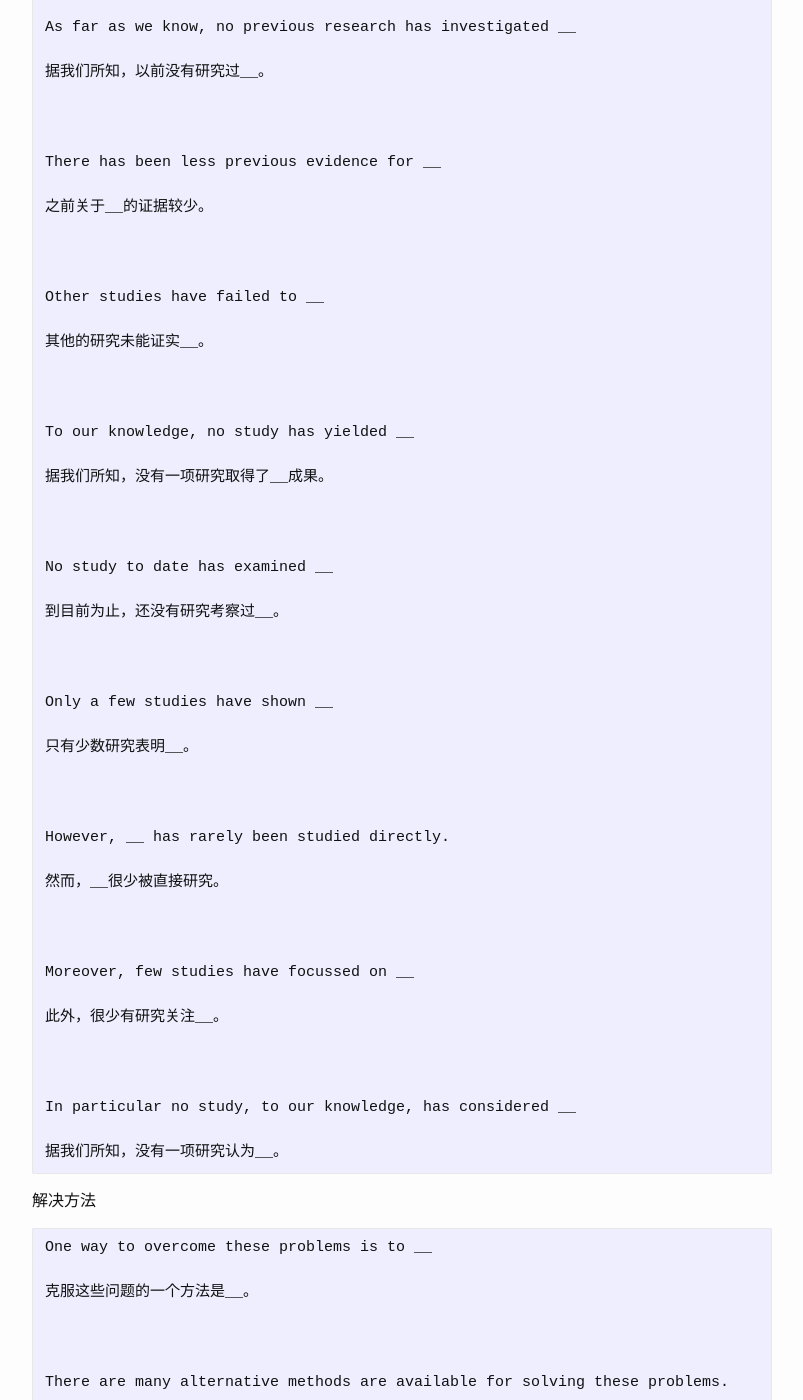
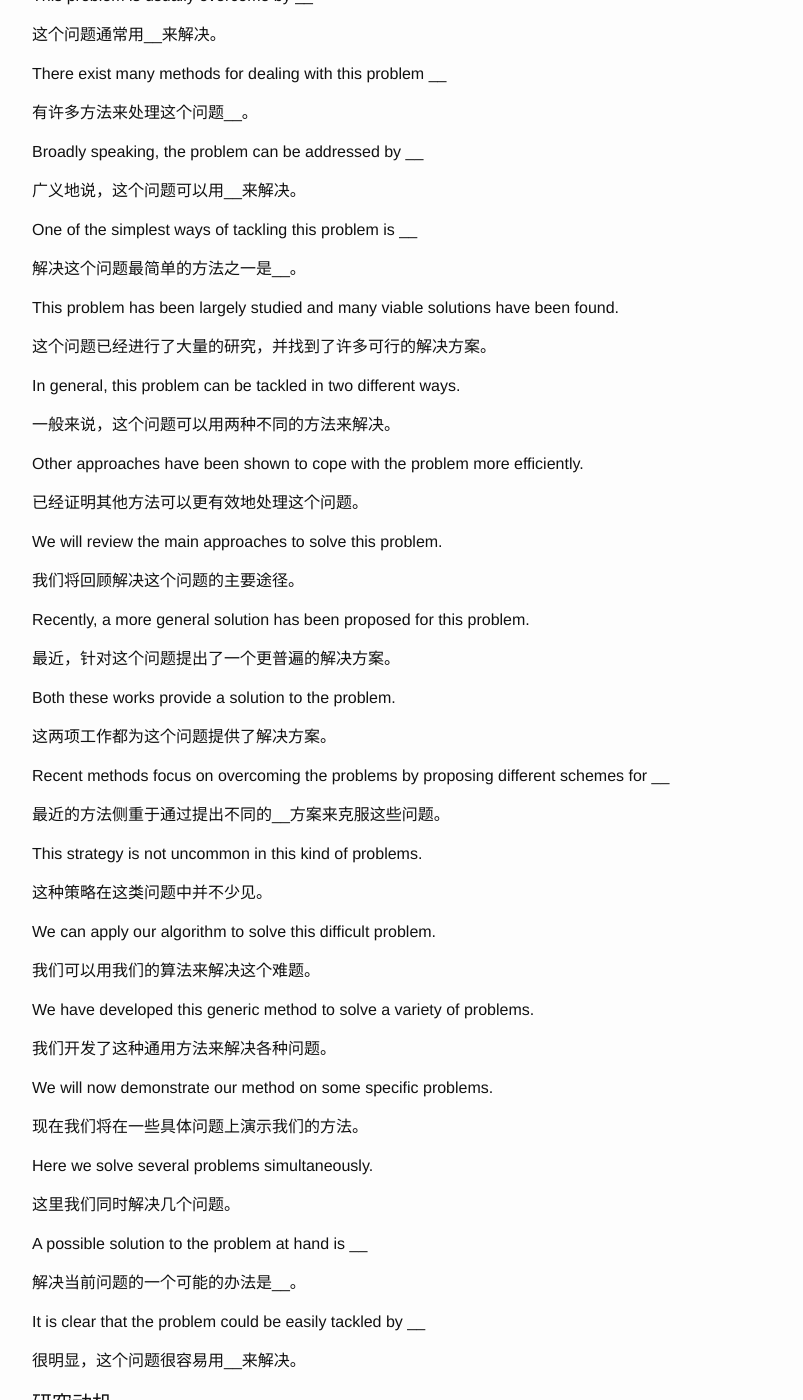
Before and after one commit to josephstalin117/josephstalin117.github.io, a Jekyll site: the page built from _posts/2022-9-1-academic-english.markdown, in a window 1280 px wide and 1400 px high, scrolled down 8283 px. Shown: the whole window, without its empty margins (238-1041 px from the left). Built offline with Jekyll 4.4.1, drawn with Linux system fonts in a browser that asks for light colours; some of the changed text lies outside the part shown.

Commit message:
update academic english

````diff
--- a/_posts/2022-9-1-academic-english.markdown
+++ b/_posts/2022-9-1-academic-english.markdown
@@ -15,10 +15,53 @@
 
 deal with -> approach
 
+proposed -> suggested
+
+good -> positive, favorable, rosy, promising, perfect, pleasurable, excellent, outstanding, superior
+
+bad -> dreadful, unfavorable, poor, adverse, ill
+
+think -> harbor the idea that, take the attitude that, hold the view that, it is widely shared that, it is universally acknowledged that
+
+thing -> affair, business, matter
+
+common -> shared
+
+get many benefits -> reap huge fruits
+
+in my opinion -> for my part ,from my own perspective
+
+more and more -> Increasing(ly), growing
+
+helpful -> beneficial, rewarding
+
+very -> overwhelmingly, exceedingly, extremely, intensely
+
+unnecessary, avoidable -> hardly necessary, hardly inevitable
+
+necessary -> indispensable
+
+attract one's attention -> capture one's attention
+
+aspet -> facet, demension, sphere
+
+always -> invariably
+
+show -> demonstrate / manifest
+
+so -> consequently, accordingly
+
+
+
+
+
+
+
+
 # Introduction
 
-总体介绍
-```
+#### 总体介绍
+
 Research on __ has a long tradition
 
 关于__的研究有着悠久的传统。
@@ -27,7 +70,7 @@
 
 For decades, one of the most popular ideas in __ research is the idea that __
 
-几十年来，__研究中最流行的观点之一是__。
+几十年来，__ 研究中最流行的观点之一是 __。
 
 
 
@@ -172,10 +215,10 @@
 There are several common kinds of __
 
 有几种常见的__。
-```
 
-问题定义
-```
+
+#### 问题定义
+
 This seems to be a common problem in __
 
 这似乎是__的一个普遍问题。
@@ -232,7 +275,7 @@
 
 This is a complex problem and to simplify it requires __
 
-  这是一个复杂的问题，简化它需要__。
+这是一个复杂的问题，简化它需要__。
 
 
 
@@ -357,10 +400,10 @@
 The main practical problem that confronts us is __
 
 我们面临的主要实际问题是__。
-```
 
-研究现状
-```
+
+#### 研究现状
+
 There is no previous research using __ approach.
 
 之前没有使用__方法的研究。
@@ -418,14 +461,13 @@
 In particular no study, to our knowledge, has considered __
 
 据我们所知，没有一项研究认为__。
-```
 
-解决方法
-```
+
+#### 解决方法
+
 One way to overcome these problems is to __
 
 克服这些问题的一个方法是__。
-
 
 
 There are many alternative methods are available for solving these problems.
@@ -433,11 +475,9 @@
 有许多可供选择的方法来解决这些问题。
 
 
-
 In order to rectify the problem of __
 
 为了纠正__的问题。
-
 
 
 A solution to this problem is proposed in __
@@ -445,11 +485,9 @@
 解决这个问题的办法是__。
 
 
-
 One approach to solve this problem involves the use of __
 
 解决这个问题的方法之一是使用__。
-
 
 
 An alternative approach to the problem is __
@@ -457,17 +495,14 @@
 解决这个问题的另一种方法是__。
 
 
-
 This can be applied to solve these problems.
 
 这个可以用来解决这些问题。
 
 
-
 A number of works have shown that this problem can be overcome by using __
 
 大量研究表明，使用__可以克服这一问题。
-
 
 
 A large number of alternative approaches have been developed over the last few decades to__
@@ -655,10 +690,10 @@
 It is clear that the problem could be easily tackled by __
 
 很明显，这个问题很容易用__来解决。
-```
 
-研究动机
-```
+
+#### 研究动机
+
 It is of interest to know whether __still hold true.
 
 知道__是否仍然正确是很重要的。
@@ -722,10 +757,10 @@
 To illuminate this uncharted area, we examined __
 
 为了阐明这个未知的领域，我们考察了__。
-```
 
-研究目标
-```
+
+#### 研究目标
+
 The aim is to develop more sophisticated methods for __
 
 其目的是为__开发更复杂的方法。
@@ -849,10 +884,10 @@
 One of the objectives is to improve the __
 
 其中一个目标是改进__。
-```
 
-研究的意义和优势
-```
+
+#### 研究的意义和优势
+
 This thesis documents several key contributions made to the fields of __
 
 这篇论文记录了对__领域的几项重要贡献。
@@ -1042,4 +1077,3 @@
 These are the main advantages of this method.
 
 这些是这种方法的主要优点。
-```
````
